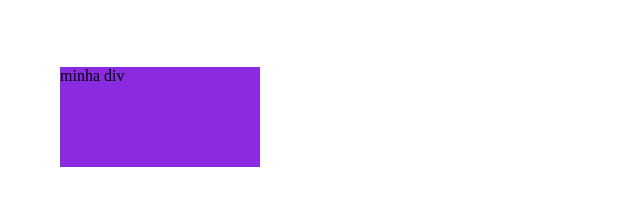
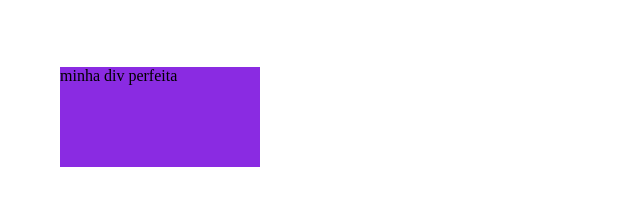
Before and after one commit to danisilvacardoso/meu-novo-reposit-rio, a plain HTML site: page index.html in a window 1280 px wide. Shown: the part 123-328 px from the top of the page, 0-640 px from the left. Drawn offline with Linux system fonts and the light colour scheme.

Commit message:
alteraçao texto da div

```diff
--- a/index.html
+++ b/index.html
@@ -12,7 +12,7 @@
     </section>
     </p>
     <div>
-        minha div
+        minha div perfeita
     </div>
 </body>
 </html>
```
